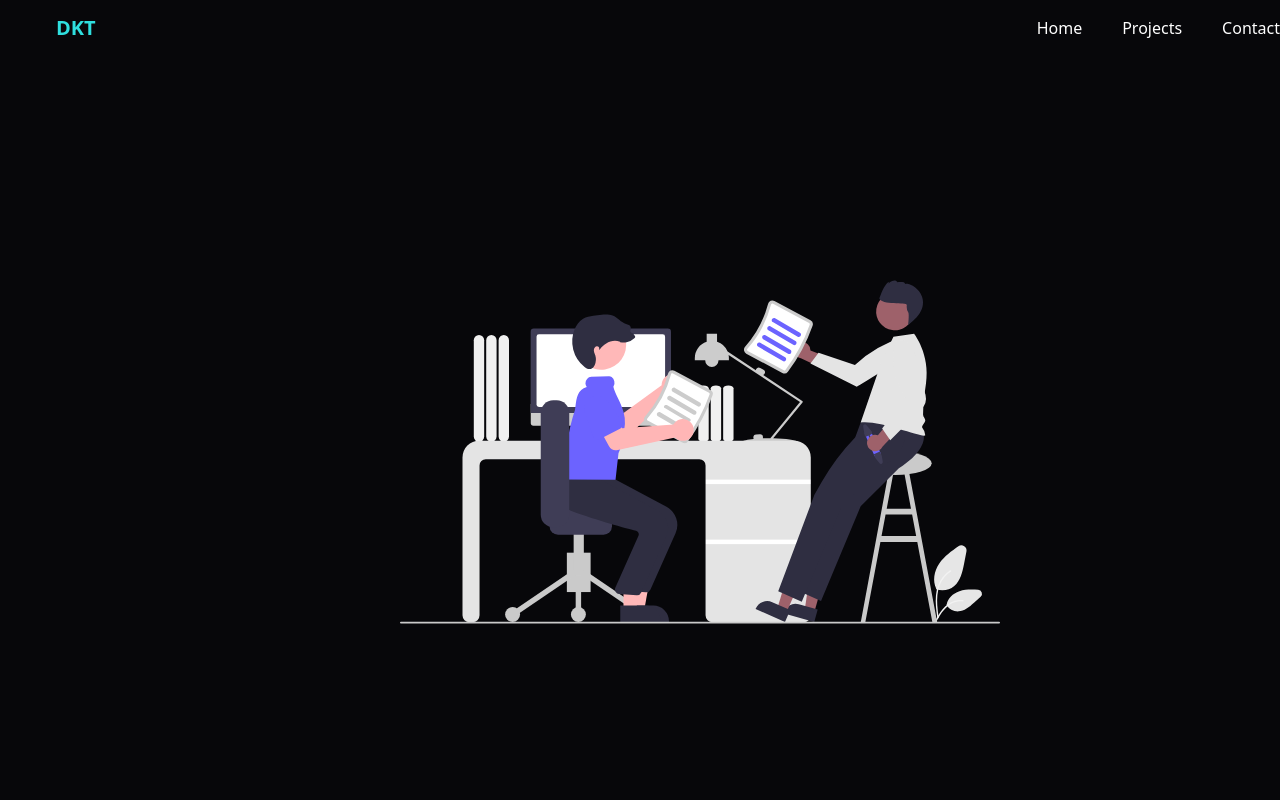
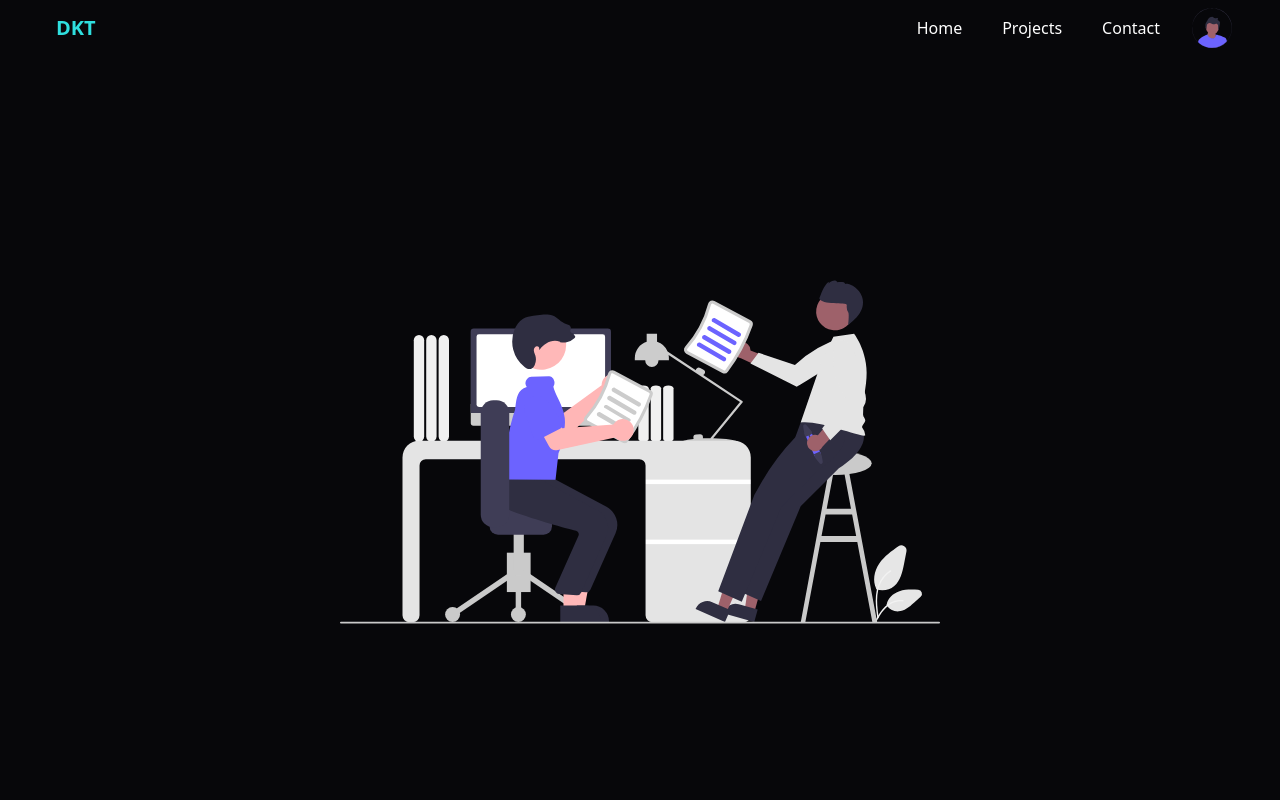
Before and after one commit to DKT15/dkt-react-portfolio, a React (Vite) app: page / in a window 1280 px wide. Shown: the top 800 px of the page. Built offline with nearby package versions, Linux system fonts and the light colour scheme.

Commit message:
Updated CSS.

```diff
--- a/src/App.css
+++ b/src/App.css
@@ -18,7 +18,6 @@ html body {
 @media only screen and (min-width: 1051px) and (max-width: 1750px) {
   #root {
     min-height: 250vh !important;
-    min-width: 175vh !important;
   }
 }
 
@@ -32,6 +31,5 @@ html body {
 @media only screen and (min-width: 380px) and (max-width: 768px) {
   #root {
     min-height: 250vh !important;
-    min-width: 100vh !important;
   }
 }
```
